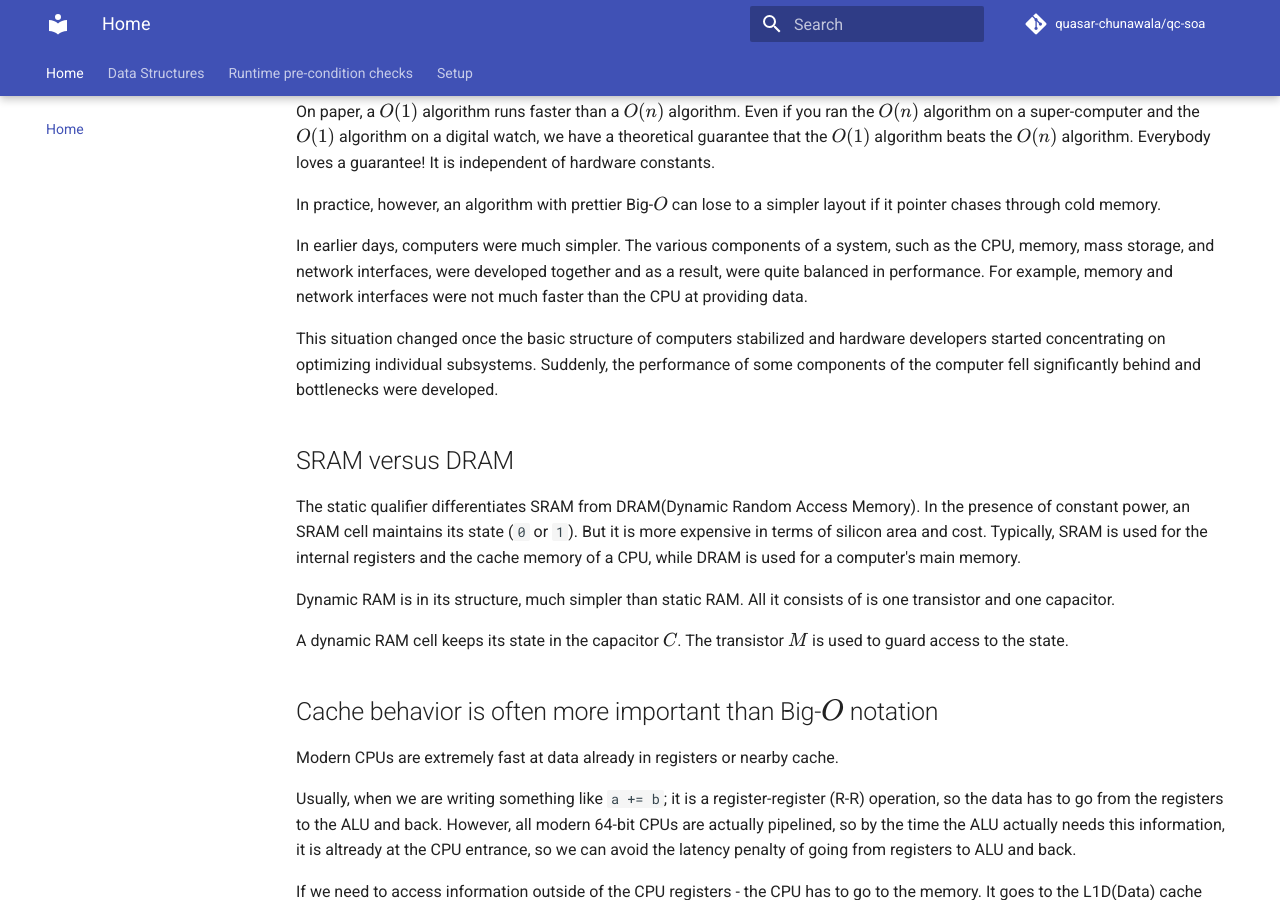
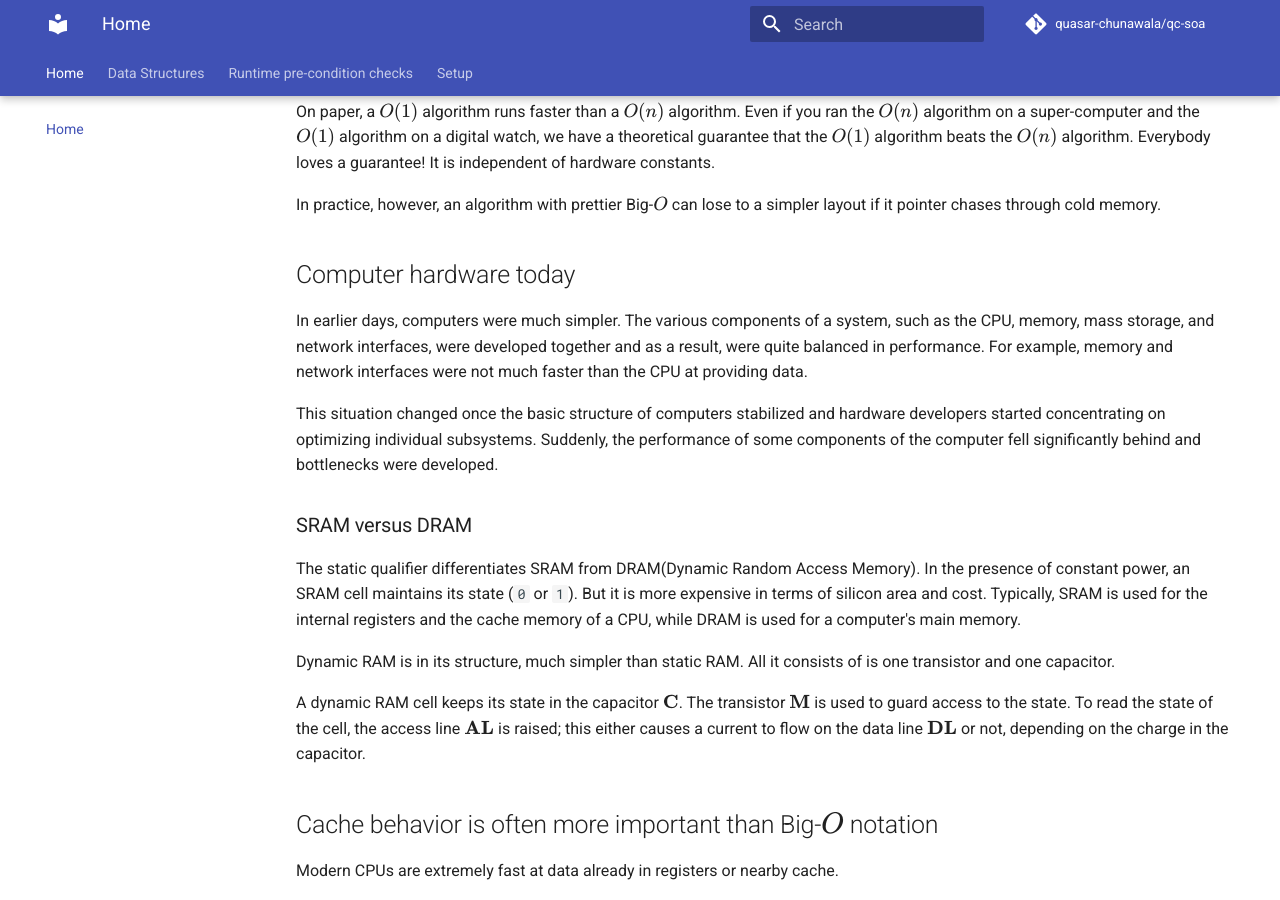
Before and after one commit to quasar-chunawala/qc-soa, an MkDocs documentation site: the page built from docs/index.md, in a window 1280 px wide and 900 px high, scrolled down 289 px. Built offline with MkDocs 1.6.1 and Material for MkDocs 9.7.7, drawn with Linux system fonts in a browser that asks for light colours; comment, search, counter and statistics services are not loaded.

Commit message:
Update docs

```diff
--- a/docs/index.md
+++ b/docs/index.md
@@ -17,17 +17,19 @@ On paper, a $O(1)$ algorithm runs faster than a $O(n)$ algorithm. Even if you ra
 
 In practice, however, an algorithm with prettier Big-$O$ can lose to a simpler layout if it pointer chases through cold memory.
 
+## Computer hardware today
+
 In earlier days, computers were much simpler. The various components of a system, such as the CPU, memory, mass storage, and network interfaces, were developed together and as a result, were quite balanced in performance. For example, memory and network interfaces were not much faster than the CPU at providing data.
 
 This situation changed once the basic structure of computers stabilized and hardware developers started concentrating on optimizing individual subsystems. Suddenly, the performance of some components of the computer fell significantly behind and bottlenecks were developed.
 
-## SRAM versus DRAM
+### SRAM versus DRAM
 
 The static qualifier differentiates SRAM from DRAM(Dynamic Random Access Memory). In the presence of constant power, an SRAM cell maintains its state (`0` or `1`). But it is more expensive in terms of silicon area and cost. Typically, SRAM is used for the  internal registers and the cache memory of a CPU, while DRAM is used for a computer's main memory.
 
 Dynamic RAM is in its structure, much simpler than static RAM. All it consists of is one transistor and one capacitor.
 
-A dynamic RAM cell keeps its state in the capacitor $C$. The transistor $M$ is used to guard access to the state.
+A dynamic RAM cell keeps its state in the capacitor $\textbf{C}$. The transistor $\textbf{M}$ is used to guard access to the state. To read the state of the cell, the access line $\textbf{AL}$ is raised; this either causes a current to flow on the data line $\textbf{DL}$ or not, depending on the charge in the capacitor.
 
 ## Cache behavior is often more important than Big-$O$ notation
 
```
